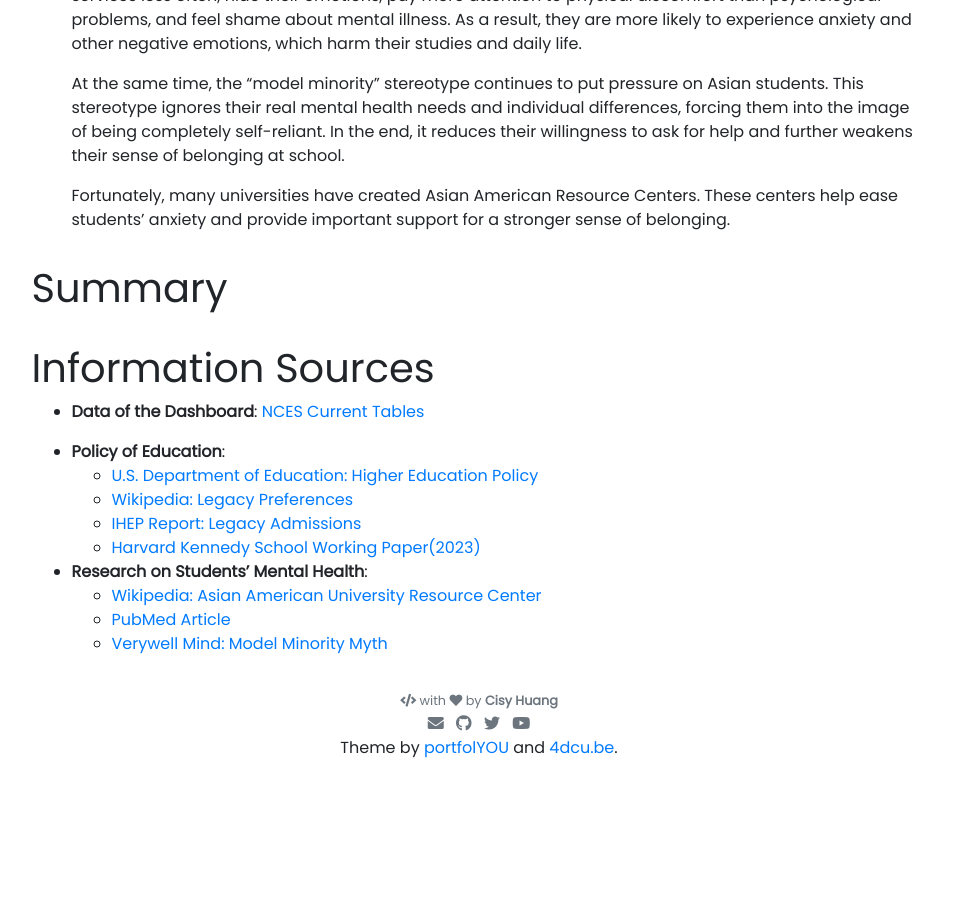
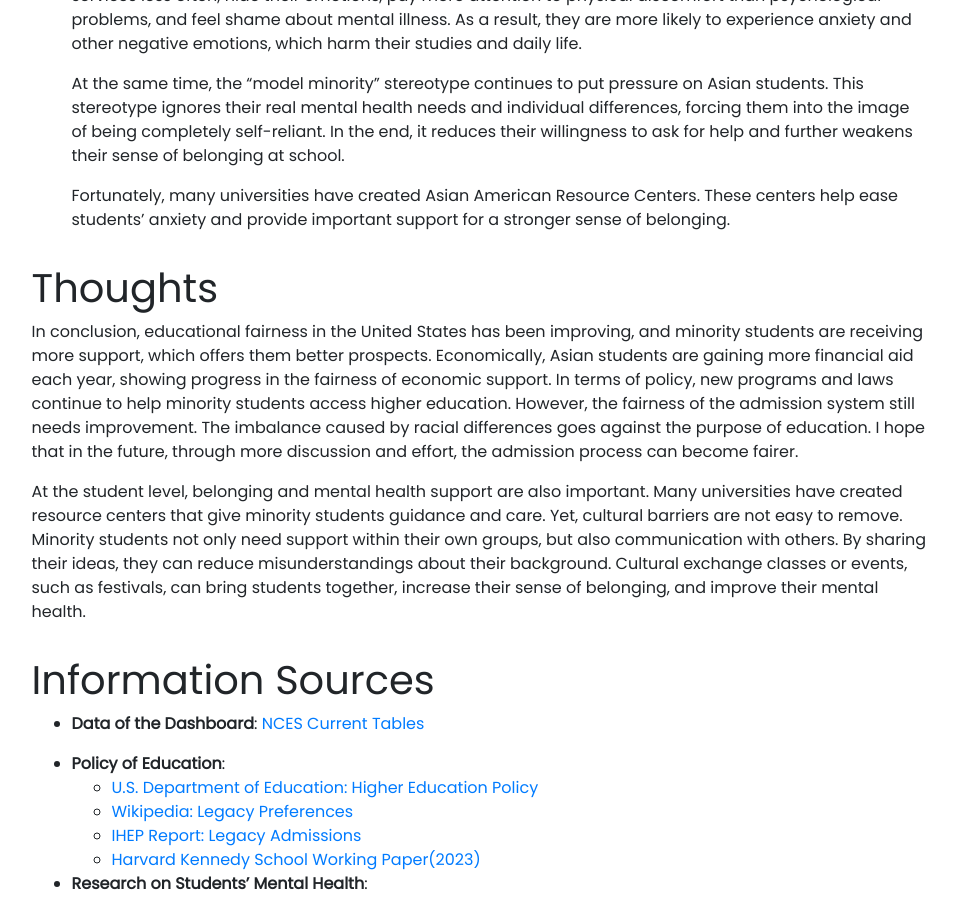
Before and after one commit to cisyyyy/cisyyyy.github.io, a Jekyll site: the page built from _projects/american_asian_postsecondary_edu.md, in a window 1280 px wide and 900 px high, scrolled down 2735 px. Shown: the whole window, without its empty margins (161-1117 px from the left). Built offline with Jekyll 4.4.1, drawn with Linux system fonts in a browser that asks for light colours; nearby versions of some CDN libraries; before the commit the page ends 3511 px from its top, so only the background shows below that.

Commit message:
Update american_asian_postsecondary_edu.md

```diff
--- a/_projects/american_asian_postsecondary_edu.md
+++ b/_projects/american_asian_postsecondary_edu.md
@@ -18,6 +18,7 @@ According to information presented to the public found in NCES and on the Intern
 In this little project, I collected data and other types of information, which include issues of financial aid, policy, and cultural differences.
 
 # What is Education & How I made this?
+
 I am not good at giving definitions, but as a student, I've developed my relatively superficial insight into the term: education. In my opinion, education should be accessible to all people. I believe that most people should be offered a chance to study.
 Therefore, I checked the information on the policy, financial aid, and so on.
 
@@ -92,7 +93,13 @@ After finishing undergraduate or higher education, Asian students usually earn a
 
    Fortunately, many universities have created Asian American Resource Centers. These centers help ease students’ anxiety and provide important support for a stronger sense of belonging.
 
-# Summary
+# Thoughts
+
+In conclusion, educational fairness in the United States has been improving, and minority students are receiving more support, which offers them better prospects.
+Economically, Asian students are gaining more financial aid each year, showing progress in the fairness of economic support.
+In terms of policy, new programs and laws continue to help minority students access higher education. However, the fairness of the admission system still needs improvement. The imbalance caused by racial differences goes against the purpose of education. I hope that in the future, through more discussion and effort, the admission process can become fairer.
+
+At the student level, belonging and mental health support are also important. Many universities have created resource centers that give minority students guidance and care. Yet, cultural barriers are not easy to remove. Minority students not only need support within their own groups, but also communication with others. By sharing their ideas, they can reduce misunderstandings about their background. Cultural exchange classes or events, such as festivals, can bring students together, increase their sense of belonging, and improve their mental health.
 
 
 
```
